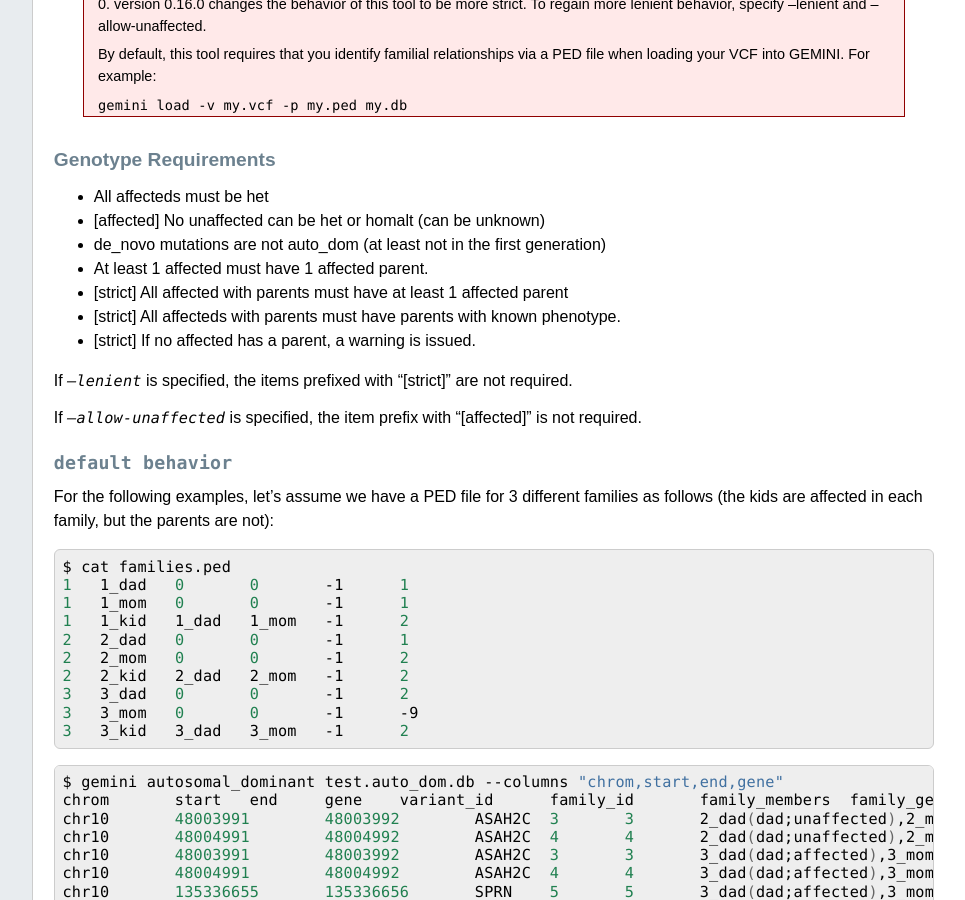
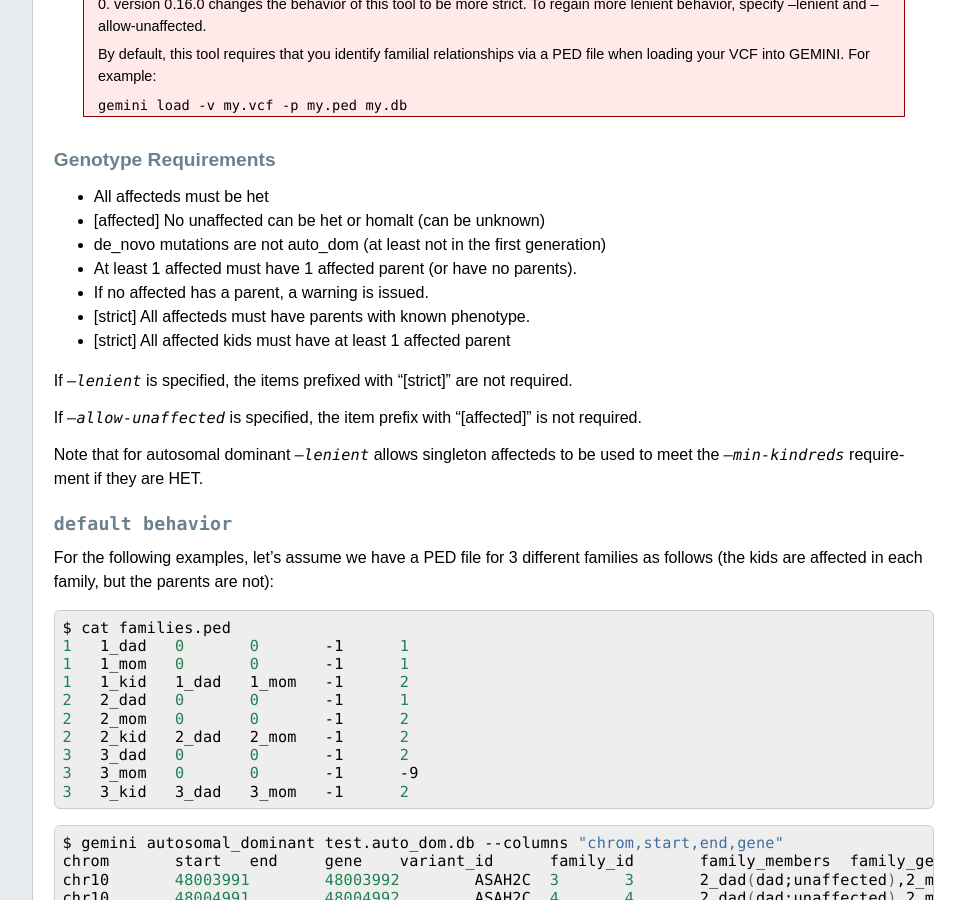
Before and after one commit to arq5x/gemini, a Sphinx documentation site: the page built from docs/content/tools.rst, in a window 1280 px wide and 900 px high, scrolled down 9439 px. Shown: the whole window, without its empty margins (224-1189 px from the left). Built offline with Sphinx 7.4.7, drawn with Linux system fonts in a browser that asks for light colours; formulas are drawn with MathJax 3; the version number could not be read and is left out; comment, search, counter and statistics services are not loaded.

Commit message:
fix docs for auto_dom

```diff
--- a/docs/content/tools.rst
+++ b/docs/content/tools.rst
@@ -593,15 +593,18 @@ Genotype Requirements
 - All affecteds must be het
 - [affected] No unaffected can be het or homalt (can be unknown)
 - de_novo mutations are not auto_dom (at least not in the first generation)
-- At least 1 affected must have 1 affected parent.
-- [strict] All affected with parents must have at least 1 affected parent
-- [strict] All affecteds with parents must have parents with known phenotype.
-- [strict] If no affected has a parent, a warning is issued.
+- At least 1 affected must have 1 affected parent (or have no parents).
+- If no affected has a parent, a warning is issued.
+- [strict] All affecteds must have parents with known phenotype.
+- [strict] All affected kids must have at least 1 affected parent
 
 
 If `--lenient` is specified, the items prefixed with "[strict]" are not required.
 
 If `--allow-unaffected` is specified, the item prefix with "[affected]" is not required.
+
+Note that for autosomal dominant `--lenient` allows singleton affecteds to be used to meet the
+`--min-kindreds` requirement if they are HET.
 
 
 ---------------------
```
